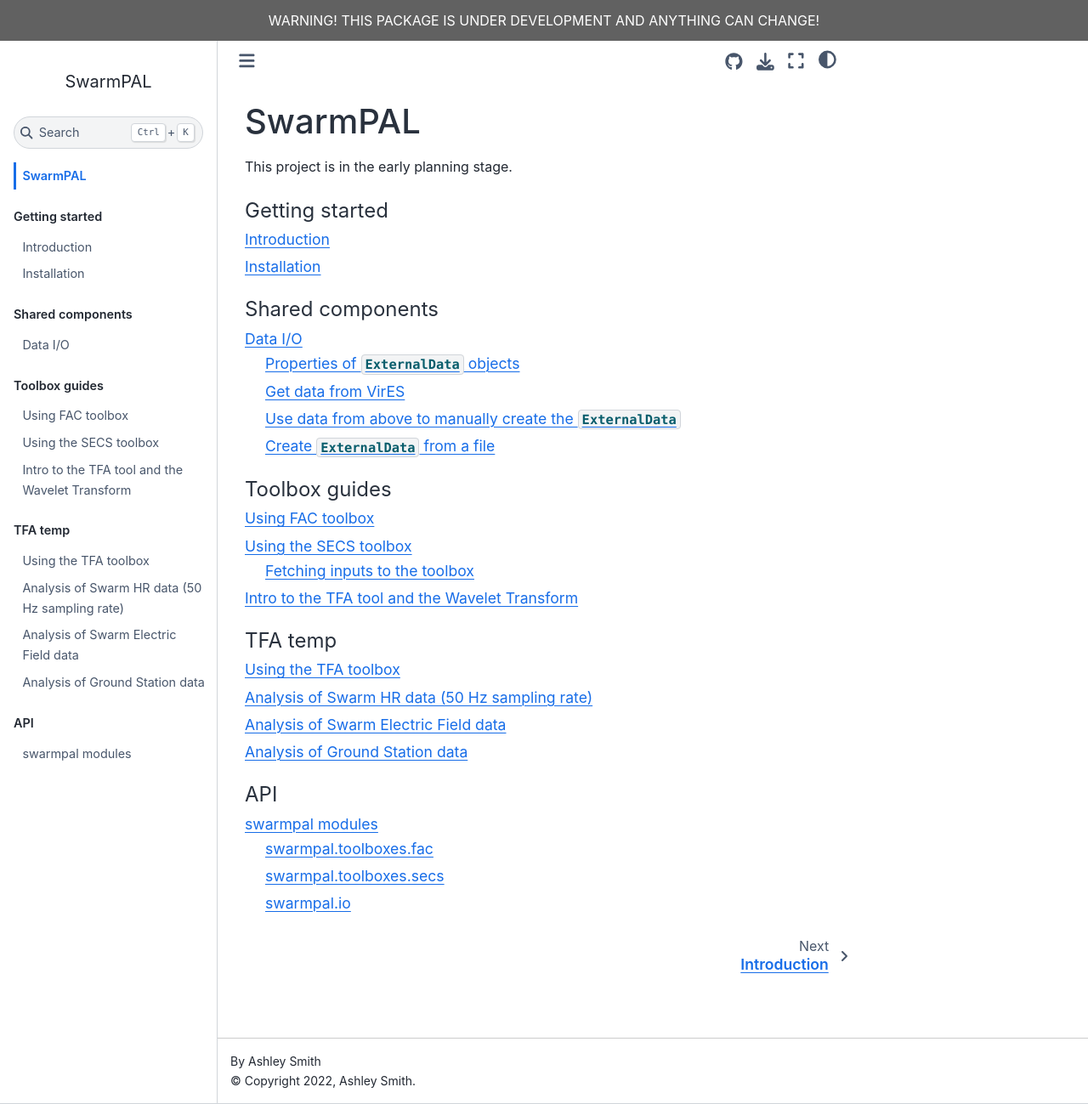
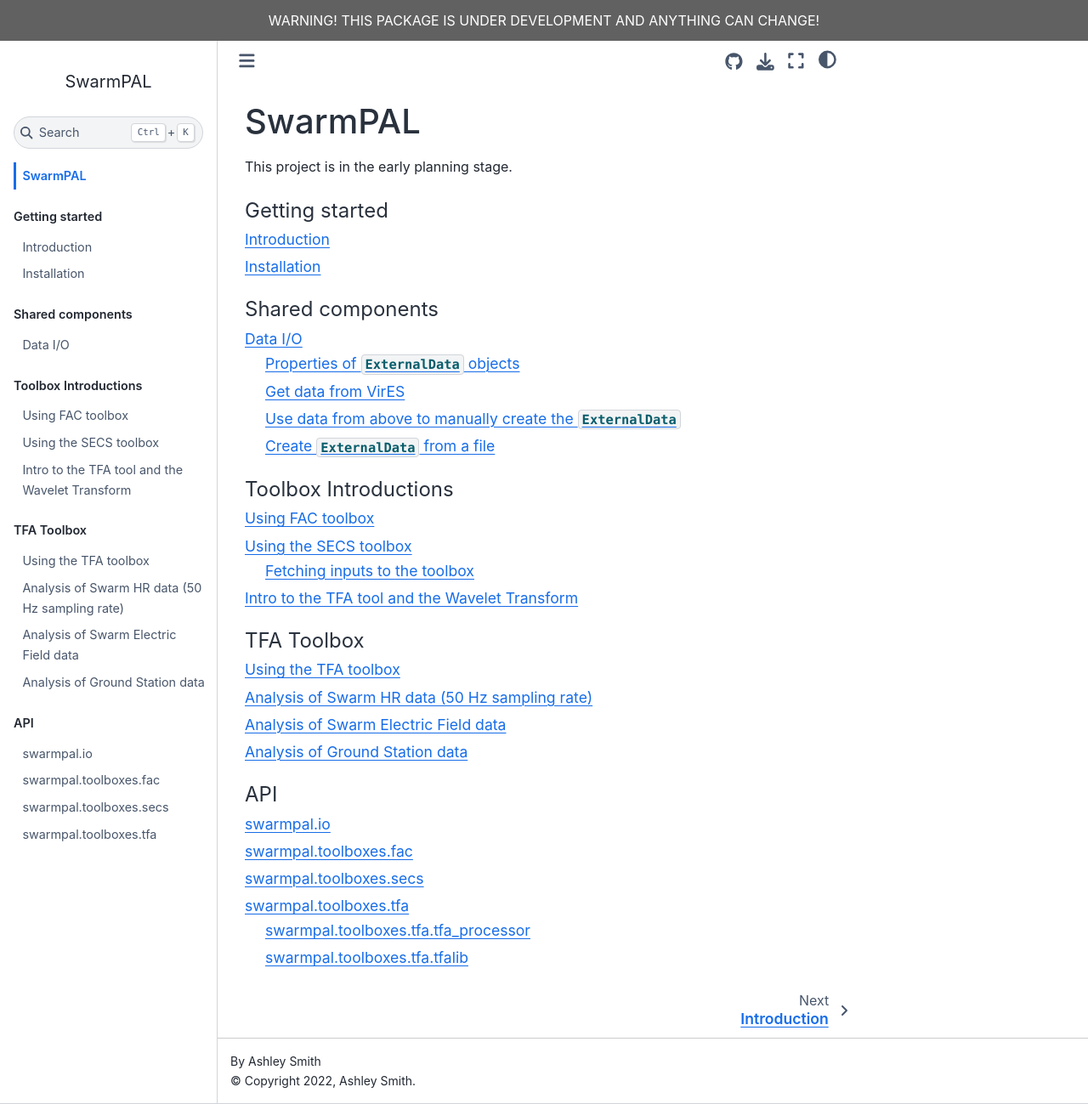
Before and after one commit to Swarm-DISC/SwarmPAL, a Sphinx documentation site: the page built from docs/index.rst, in a window 1280 px wide and 1299 px high. Shown: the whole window at 85% size. Built offline with Sphinx 7.4.7 and the Sphinx Book theme 1.1.4, drawn with Linux system fonts in a browser that asks for light colours.

```diff
--- /dev/null
+++ b/docs/api-fac.rst
@@ -0,0 +1,5 @@
+swarmpal.toolboxes.fac
+======================
+
+.. automodule:: swarmpal.toolboxes.fac
+    :members:
--- /dev/null
+++ b/docs/api-secs.rst
@@ -0,0 +1,5 @@
+swarmpal.toolboxes.secs
+=======================
+
+.. automodule:: swarmpal.toolboxes.secs
+    :members:
--- /dev/null
+++ b/docs/api-tfa.rst
@@ -0,0 +1,14 @@
+swarmpal.toolboxes.tfa
+======================
+
+swarmpal.toolboxes.tfa.tfa_processor
+************************************
+
+.. automodule:: swarmpal.toolboxes.tfa.tfa_processor
+    :members:
+
+swarmpal.toolboxes.tfa.tfalib
+*****************************
+
+.. automodule:: swarmpal.toolboxes.tfa.tfalib
+    :members:
--- a/docs/api.rst
+++ /dev/null
@@ -1,41 +0,0 @@
-swarmpal modules
-================
-
-swarmpal.toolboxes.fac
-^^^^^^^^^^^^^^^^^^^^^^
-
-.. automodule:: swarmpal.toolboxes.fac
-    :members:
-
-swarmpal.toolboxes.secs
-^^^^^^^^^^^^^^^^^^^^^^^
-
-.. automodule:: swarmpal.toolboxes.secs
-    :members:
-
-swarmpal.toolboxes.tfa.tfalib
-*****************************
-
-.. automodule:: swarmpal.toolboxes.tfa.tfalib
-    :members:
-
-swarmpal.toolboxes.tfa.tfa_processor
-************************************
-
-.. automodule:: swarmpal.toolboxes.tfa.tfa_processor
-    :members:
-
-swarmpal.io
-^^^^^^^^^^^
-
-.. autoclass:: swarmpal.io.ExternalData
-    :members:
-    :undoc-members:
-    :show-inheritance:
-    :inherited-members:
-
-.. autoclass:: swarmpal.io.ViresDataFetcher
-    :members:
-    :undoc-members:
-    :show-inheritance:
-    :inherited-members:
--- a/docs/index.rst
+++ b/docs/index.rst
@@ -19,7 +19,7 @@ This project is in the early planning stage.
 
 .. toctree::
    :maxdepth: 2
-   :caption: Toolbox guides
+   :caption: Toolbox Introductions
 
    toolboxes/fac/using_fac
    toolboxes/secs/using_secs
@@ -27,7 +27,7 @@ This project is in the early planning stage.
 
 .. toctree::
    :maxdepth: 2
-   :caption: TFA temp
+   :caption: TFA Toolbox
 
    toolboxes/tfa/using_tfa_1
    toolboxes/tfa/using_tfa_2
@@ -38,4 +38,7 @@ This project is in the early planning stage.
   :maxdepth: 2
   :caption: API
 
-  api
+  api-io
+  api-fac
+  api-secs
+  api-tfa
```
Also changed, not shown: docs/api-io.rst (added, +14 -0 lines).
